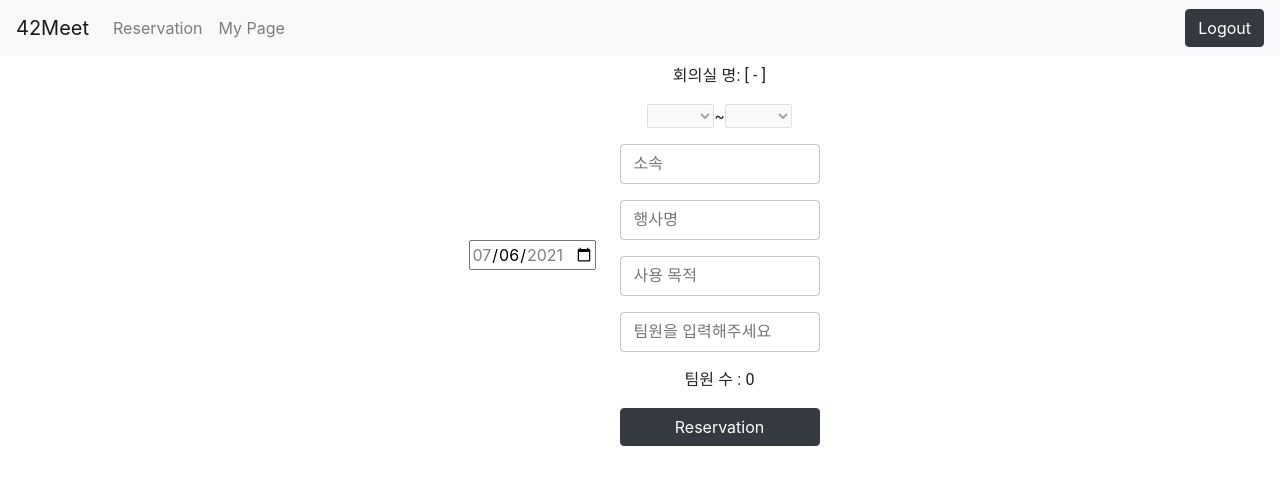
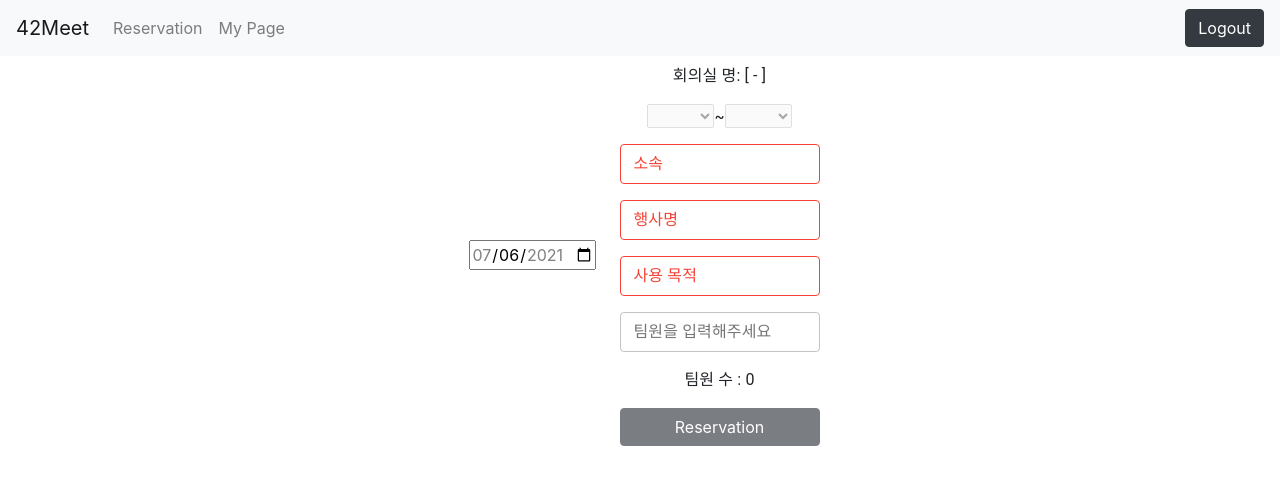
Before and after one commit to yh1120/42Meet_FE, a React (Create React App) app: page /meeting/reservation in a window 1280 px wide. Shown: the top 484 px of the page. Built offline with nearby package versions, Linux system fonts and the light colour scheme.

Commit message:
[FEAT] #26 Check if user's input is empty
selectedRoom, startTime, endTime, department, purpose, title의 값이 모두 채워져야 예약이 가능하도록 수정했습니다.

각 속성들의 구체적인 제약 사항은 추후 추가할 것입니다.

```diff
--- a/src/Components/ReservationForm.js
+++ b/src/Components/ReservationForm.js
@@ -46,7 +46,9 @@ const ReservationForm = ({
     const i = parseInt(e.target.id);
     setMemberArray(memberArray.slice(0, i).concat(memberArray.slice(i + 1)));
   };
+
   const classes = useStyles();
+
   return (
     <div
       id="reservation-form-wrapper"
@@ -79,6 +81,7 @@ const ReservationForm = ({
         name="department"
         value={userInput.department}
         onChange={handleInputChange}
+        error={userInput.department ? false : true}
       />
       <TextField
         label="행사명"
@@ -87,6 +90,7 @@ const ReservationForm = ({
         name="title"
         value={userInput.title}
         onChange={handleInputChange}
+        error={userInput.title ? false : true}
       />
       <TextField
         label="사용 목적"
@@ -95,6 +99,7 @@ const ReservationForm = ({
         name="purpose"
         value={userInput.purpose}
         onChange={handleInputChange}
+        error={userInput.purpose ? false : true}
       />
       <TextField
         label="팀원을 입력해주세요"
@@ -116,7 +121,20 @@ const ReservationForm = ({
           </div>
         );
       })}
-      <Button variant="dark" onClick={openModal}>
+      <Button
+        variant="dark"
+        disabled={
+          userInput.selectedRoom &&
+          userInput.startTime &&
+          userInput.endTime &&
+          userInput.department &&
+          userInput.purpose &&
+          userInput.title
+            ? false
+            : true
+        }
+        onClick={openModal}
+      >
         Reservation
       </Button>
     </div>
--- a/src/pages/Reservation.js
+++ b/src/pages/Reservation.js
@@ -79,7 +79,10 @@ const Reservation = () => {
   };
 
   const openModal = () => {
-    setModalOpen(true);
+    const { selectedRoom, startTime, endTime, department, title, purpose } =
+      userInput;
+    if (selectedRoom && startTime && endTime && department && title && purpose)
+      setModalOpen(true);
   };
 
   const closeModal = () => {
```
